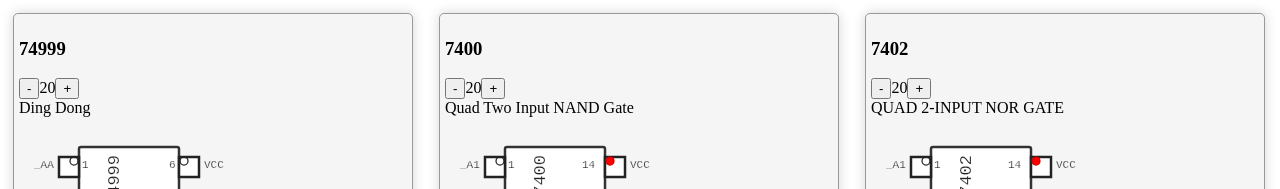
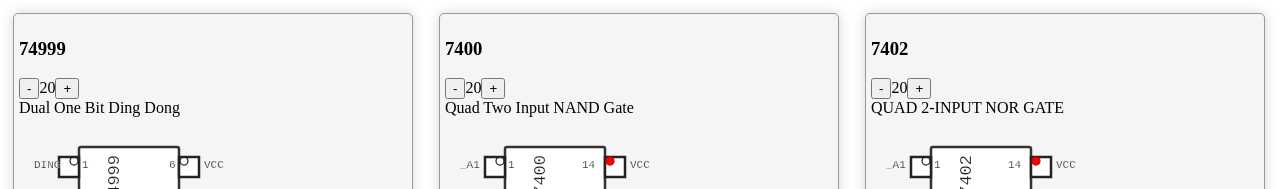
Before and after one commit to alfu32/ttl-interactive-book, a Svelte app: page / in a window 1280 px wide. Shown: the top 189 px of the page. Built offline with nearby package versions, Linux system fonts and the light colour scheme.

Commit message:
fix(display)

```diff
--- a/src/App.svelte
+++ b/src/App.svelte
@@ -5,9 +5,9 @@
     import { Port, Ports } from "./lib/Port";
     import SevenSegmentDisplay from "./lib/SevenSegmentDisplay.svelte";
     let dingDong=Chip.create({
-      ports:Ports.createPortsFromNames("aa,na,gnd,bb,nb,vcc".split(',')),
+      ports:Ports.createPortsFromNames("ding,nding,gnd,dong,ndong,vcc".split(',')),
       name:"74999",
-      description:"Ding Dong",
+      description:"Dual One Bit Ding Dong",
       changestate:(crt:Ports)=>{
         const [aa,na,gnd,bb,nb,vcc]=crt
         if(vcc.isOn()){
--- a/src/lib/Port.ts
+++ b/src/lib/Port.ts
@@ -94,7 +94,7 @@ export class PortHistoryGraph{
         const vals = this.graph()
         return vals.reduce( (path,kv,i,a) =>{
             return `${path} L${i*STEP} ${(i==0)?ZERO:a[i-1].value*ONE} L${i*STEP} ${kv.value*ONE}`
-        },`M0 ${(vals[0]||{v:0}).value*ONE}`)
+        },`M${0} ${(vals[0]||{v:0}).value*ONE}`)
     }
 }
 export class PortsHistoryGraph{
```
